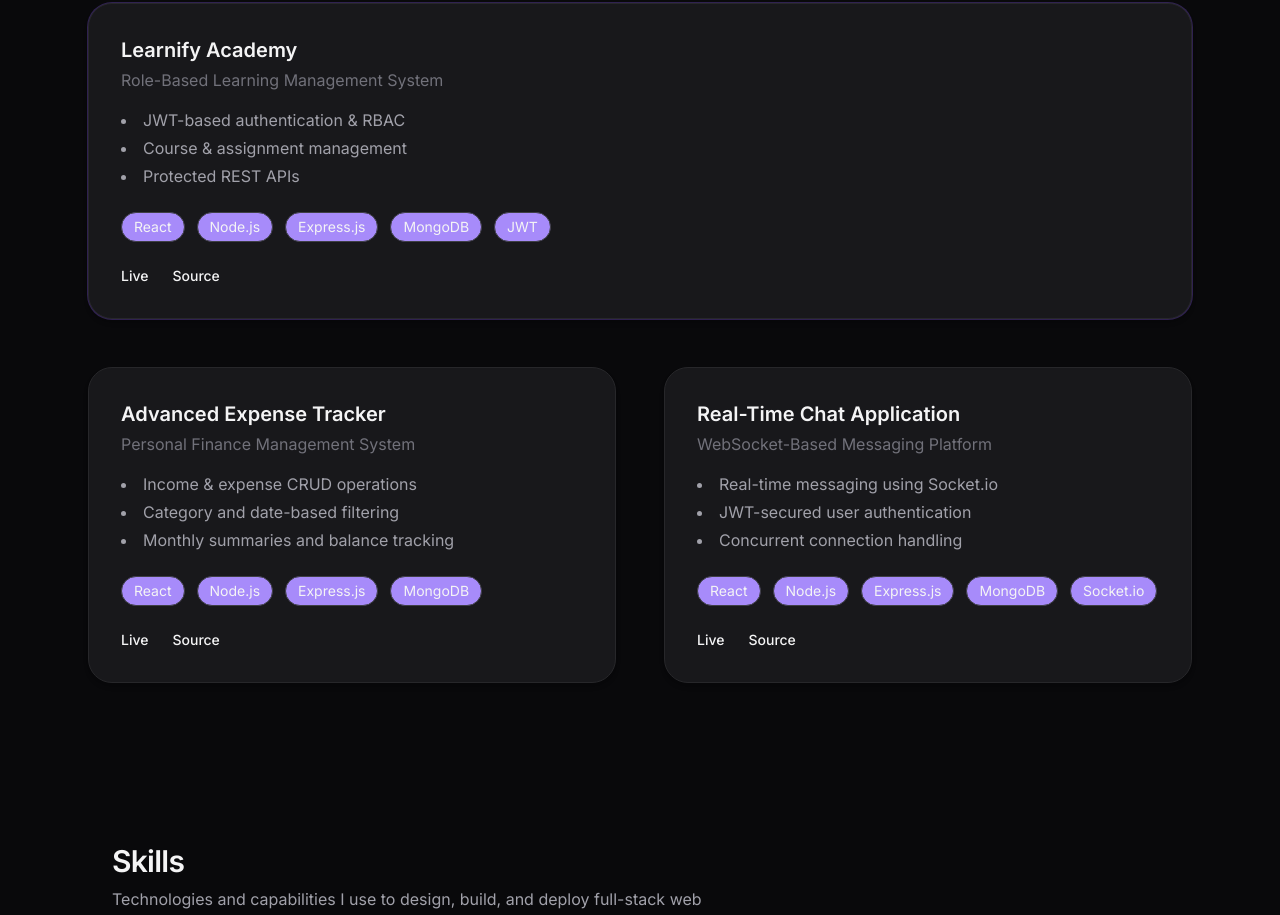
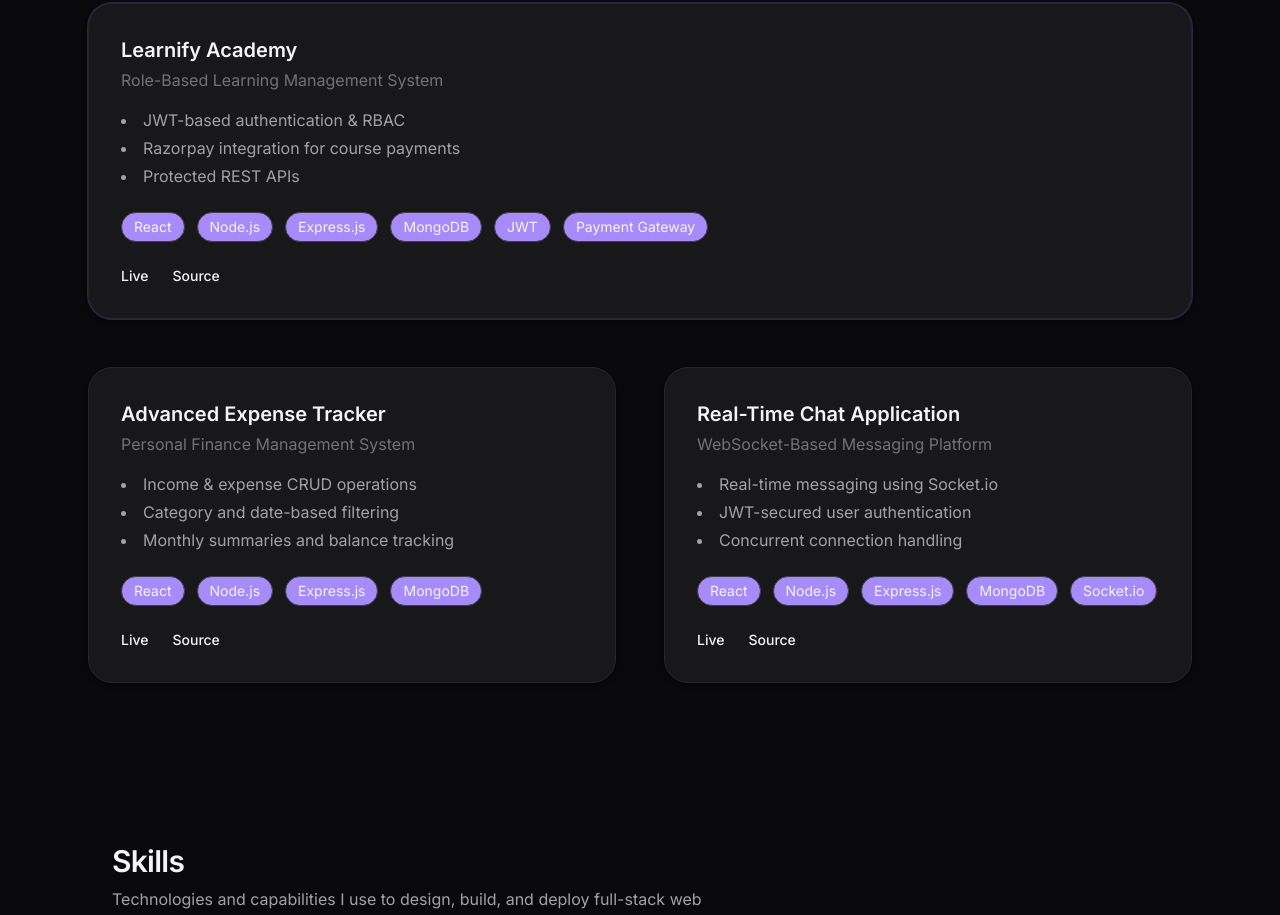
Before and after one commit to nathira99/FE-Portfolio, a React (Vite) app: page / in a window 1280 px wide. Shown: the part 789-1704 px from the top of the page. Built offline with nearby package versions, Linux system fonts and the light colour scheme.

Commit message:
link update

```diff
--- a/src/data/projects.js
+++ b/src/data/projects.js
@@ -6,10 +6,10 @@ export const projects = [
     //   "Full-stack learning platform with secure authentication, role-based access, and protected APIs for managing courses and users.",
     features: [
       "JWT-based authentication & RBAC",
-      "Course & assignment management",
+      "Razorpay integration for course payments",
       "Protected REST APIs",
     ],
-    tech: ["React", "Node.js", "Express.js", "MongoDB", "JWT"],
+    tech: ["React", "Node.js", "Express.js", "MongoDB", "JWT", "Payment Gateway"],
     live: "https://learnifyacademy1.netlify.app/",
     source: "https://github.com/nathira99/Learnify-Academy.git",
     featured: true,
```
